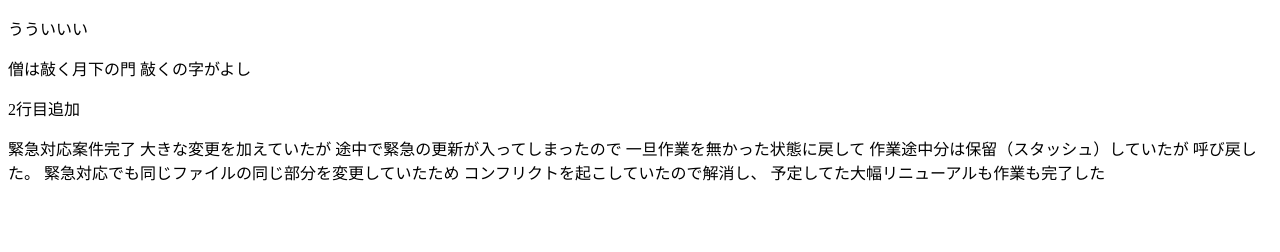
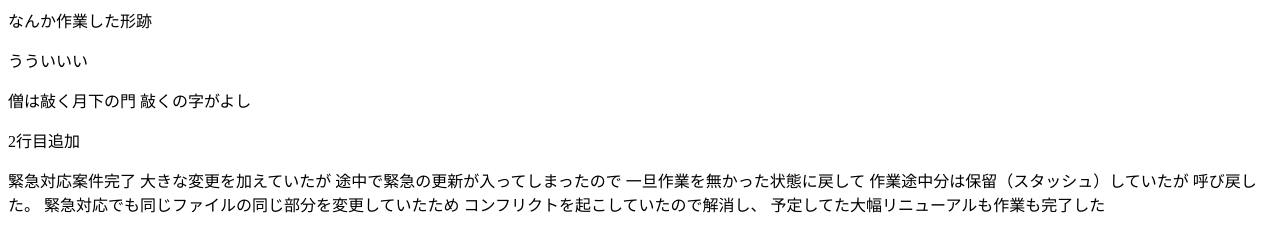
Before and after one commit to koushiMizushima/F2024, a plain HTML site: page index.html in a window 1280 px wide. Drawn offline with Linux system fonts and the light colour scheme.

Commit message:
作業終了

```diff
--- a/index.html
+++ b/index.html
@@ -8,6 +8,8 @@
 
 <body>
 
+
+なんか作業した形跡
 
 
 <p>うういいい</p>
```
